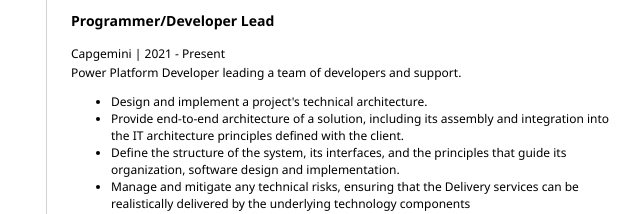
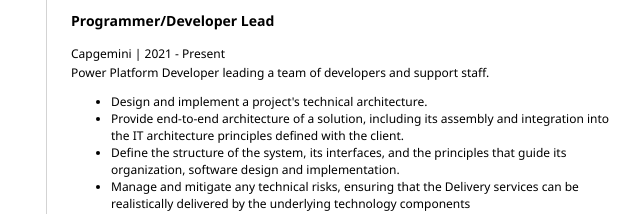
Before and after one commit to KeithHR/resume, a plain HTML site: page index.html in a window 1280 px wide. Shown: the part 586-800 px from the top of the page, 497-1137 px from the left. Drawn offline with Linux system fonts and the light colour scheme.

Commit message:
updated work

```diff
--- a/index.html
+++ b/index.html
@@ -90,7 +90,7 @@
                 <p>
                     <!--Describe what you did in this position with one summary sentence and no more than 3 bullet points
                     with specific highlights -->
-                    Power Platform Developer leading a team of developers and support.
+                    Power Platform Developer leading a team of developers and support staff.
                 </p>
                 <ul>
                     <li>Design and implement a project's technical architecture.</li>
```
